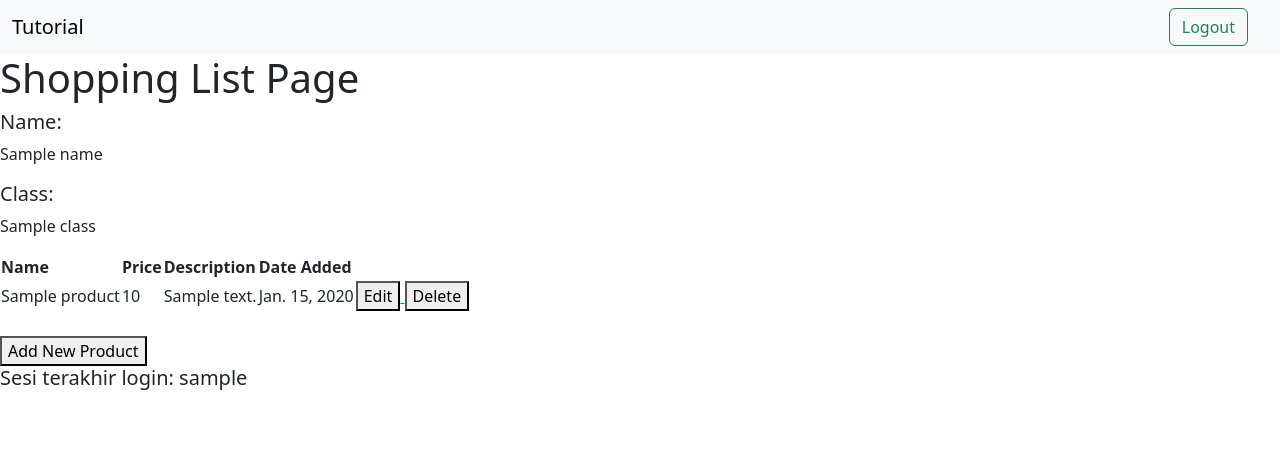
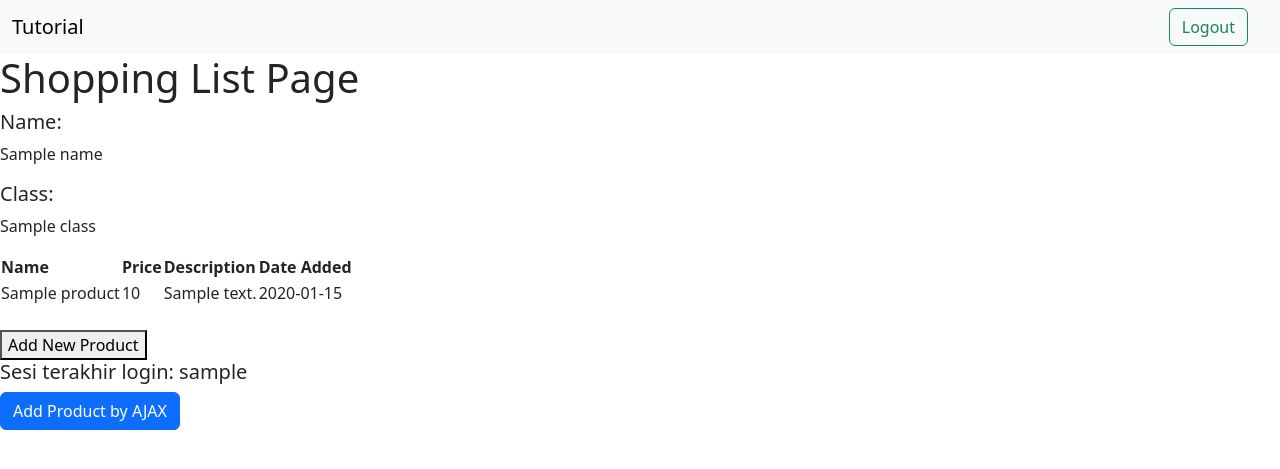
Before and after one commit to DaffaAlFathan/shopping-list, a Django app: template shopping_list/main/templates/main.html in a window 1280 px wide. Shown: the top 469 px of the page. Run offline with Django 4.2, Linux system fonts and the light colour scheme; tables that the repository leaves empty hold one stand-in row (values such as "Sample post"); the template is opened without the code that fills it: values that come from a table or form of the project are taken from there, most other values are stand-ins (such as "Sample title", 1, 10 or a date in 2020).

Commit message:
Tutorial 5

```diff
--- a/shopping_list/main/templates/main.html
+++ b/shopping_list/main/templates/main.html
@@ -19,8 +19,40 @@
     <h5>Class:</h5>
     <p>{{class}}</p>
 
-    <table>
-        <tr>
+    <div class="modal fade" id="exampleModal" tabindex="-1" aria-labelledby="exampleModalLabel" aria-hidden="true">
+        <div class="modal-dialog">
+            <div class="modal-content">
+                <div class="modal-header">
+                    <h1 class="modal-title fs-5" id="exampleModalLabel">Add New Product</h1>
+                    <button type="button" class="btn-close" data-bs-dismiss="modal" aria-label="Close"></button>
+                </div>
+                <div class="modal-body">
+                    <form id="form" onsubmit="return false;">
+                        {% csrf_token %}
+                        <div class="mb-3">
+                            <label for="name" class="col-form-label">Name:</label>
+                            <input type="text" class="form-control" id="name" name="name"></input>
+                        </div>
+                        <div class="mb-3">
+                            <label for="price" class="col-form-label">Price:</label>
+                            <input type="number" class="form-control" id="price" name="price"></input>
+                        </div>
+                        <div class="mb-3">
+                            <label for="description" class="col-form-label">Description:</label>
+                            <textarea class="form-control" id="description" name="description"></textarea>
+                        </div>
+                    </form>
+                </div>
+                <div class="modal-footer">
+                    <button type="button" class="btn btn-secondary" data-bs-dismiss="modal">Close</button>
+                    <button type="button" class="btn btn-primary" id="button_add" data-bs-dismiss="modal">Add Product</button>
+                </div>
+            </div>
+        </div>
+    </div>
+
+    <table id="product_table">
+        <!-- <tr>
             <th>Name</th>
             <th>Price</th>
             <th>Description</th>
@@ -48,7 +80,7 @@
                     </a>
                 </td>
             </tr>
-        {% endfor %}
+        {% endfor %} -->
     </table>
 
     <br />
@@ -59,6 +91,44 @@
         </button>
     </a>
 
+    <script>
+        async function getProducts() {
+            return fetch("{% url 'main:get_product_json' %}").then((res) => res.json())
+        }
+        async function refreshProducts() {
+            document.getElementById("product_table").innerHTML = ""
+            const products = await getProducts()
+            let htmlString = `<tr>
+                <th>Name</th>
+                <th>Price</th>
+                <th>Description</th>
+                <th>Date Added</th>
+            </tr>`
+            products.forEach((item) => {
+                htmlString += `\n<tr>
+                <td>${item.fields.name}</td>
+                <td>${item.fields.price}</td>
+                <td>${item.fields.description}</td>
+                <td>${item.fields.date_added}</td>
+            </tr>`
+            })
+
+            document.getElementById("product_table").innerHTML = htmlString
+        }
+
+        refreshProducts()
+        function addProduct() {
+            fetch("{% url 'main:add_product_ajax' %}", {
+                method: "POST",
+                body: new FormData(document.querySelector('#form'))
+            }).then(refreshProducts)
+
+            document.getElementById("form").reset()
+            return false
+        }
+        document.getElementById("button_add").onclick = addProduct
+    </script>
+
     <!-- <a href="{% url 'main:logout' %}">
         <button>
             Logout
@@ -67,4 +137,6 @@
 
     <h5>Sesi terakhir login: {{ last_login }}</h5>
 
+    <button type="button" class="btn btn-primary" data-bs-toggle="modal" data-bs-target="#exampleModal">Add Product by AJAX</button>
+
 {% endblock content %}
--- a/shopping_list/main/urls.py
+++ b/shopping_list/main/urls.py
@@ -1,5 +1,5 @@
 from django.urls import path
-from main.views import show_main, create_product, show_xml, show_json, show_xml_by_id, show_json_by_id, register, login_user, logout_user, edit_product, delete_product
+from main.views import show_main, create_product, show_xml, show_json, show_xml_by_id, show_json_by_id, register, login_user, logout_user, edit_product, delete_product, get_product_json, add_product_ajax
 
 app_name = 'main'
 
@@ -15,4 +15,6 @@ urlpatterns = [
     path('logout/', logout_user, name='logout'),
     path('edit-product/<int:id>', edit_product, name='edit_product'),
     path('delete/<int:id>', delete_product, name='delete_product'),
+    path('get-product/', get_product_json, name='get_product_json'),
+    path('create-product-ajax/', add_product_ajax, name='add_product_ajax'),
 ]
--- a/shopping_list/main/views.py
+++ b/shopping_list/main/views.py
@@ -1,5 +1,5 @@
 from django.shortcuts import render, redirect
-from django.http import HttpResponseRedirect, HttpResponse
+from django.http import HttpResponseNotFound, HttpResponseRedirect, HttpResponse
 from main.forms import ProductForm
 from django.urls import reverse
 from main.models import Product
@@ -8,6 +8,7 @@ from django.contrib.auth.forms import UserCreationForm
 from django.contrib import messages
 from django.contrib.auth import authenticate, login, logout
 from django.contrib.auth.decorators import login_required
+from django.views.decorators.csrf import csrf_exempt
 import datetime
 
 @login_required(login_url='/login')
@@ -106,3 +107,22 @@ def delete_product(request, id):
     product.delete()
     # Kembali ke halaman awal
     return HttpResponseRedirect(reverse('main:show_main'))
+
+def get_product_json(request):
+    product_item = Product.objects.all()
+    return HttpResponse(serializers.serialize('json', product_item))
+
+@csrf_exempt
+def add_product_ajax(request):
+    if request.method == 'POST':
+        name = request.POST.get("name")
+        price = request.POST.get("price")
+        description = request.POST.get("description")
+        user = request.user
+
+        new_product = Product(name=name, price=price, description=description, user=user)
+        new_product.save()
+
+        return HttpResponse(b"CREATED", status=201)
+
+    return HttpResponseNotFound()
```
